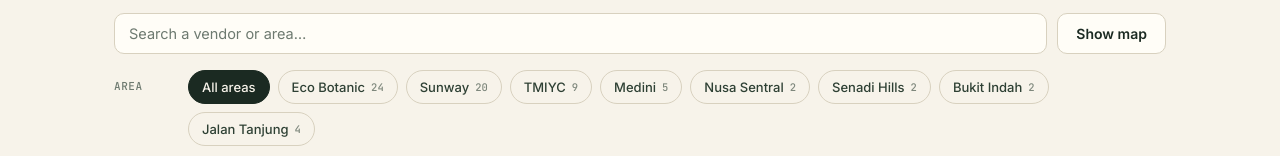
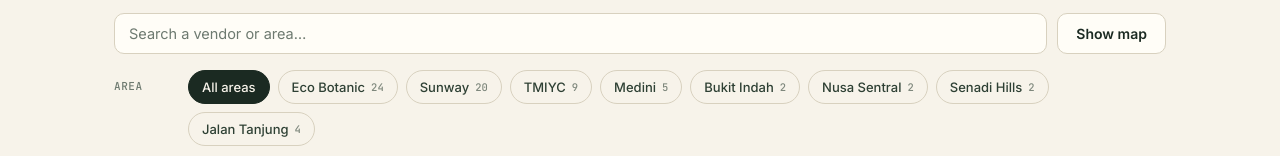
Before and after one commit to huochin/RUMSA-Student-Discount, a React (Vite) app: page / in a window 1280 px wide. Shown: the part 293-449 px from the top of the page. Built offline with nearby package versions, Linux system fonts and the light colour scheme.

Commit message:
Remove duplicate 'Bukit Indah' from categories list
Removed duplicate 'Bukit Indah' entry from categories.

```diff
--- a/src/categories.js
+++ b/src/categories.js
@@ -16,8 +16,8 @@ export const REGIONS = [
   'Sunway',
   'TMIYC',
   'Medini',
+  'Bukit Indah',
   'Nusa Sentral',
   'Senadi Hills',
-  'Bukit Indah',
   'Jalan Tanjung',
 ]
```
